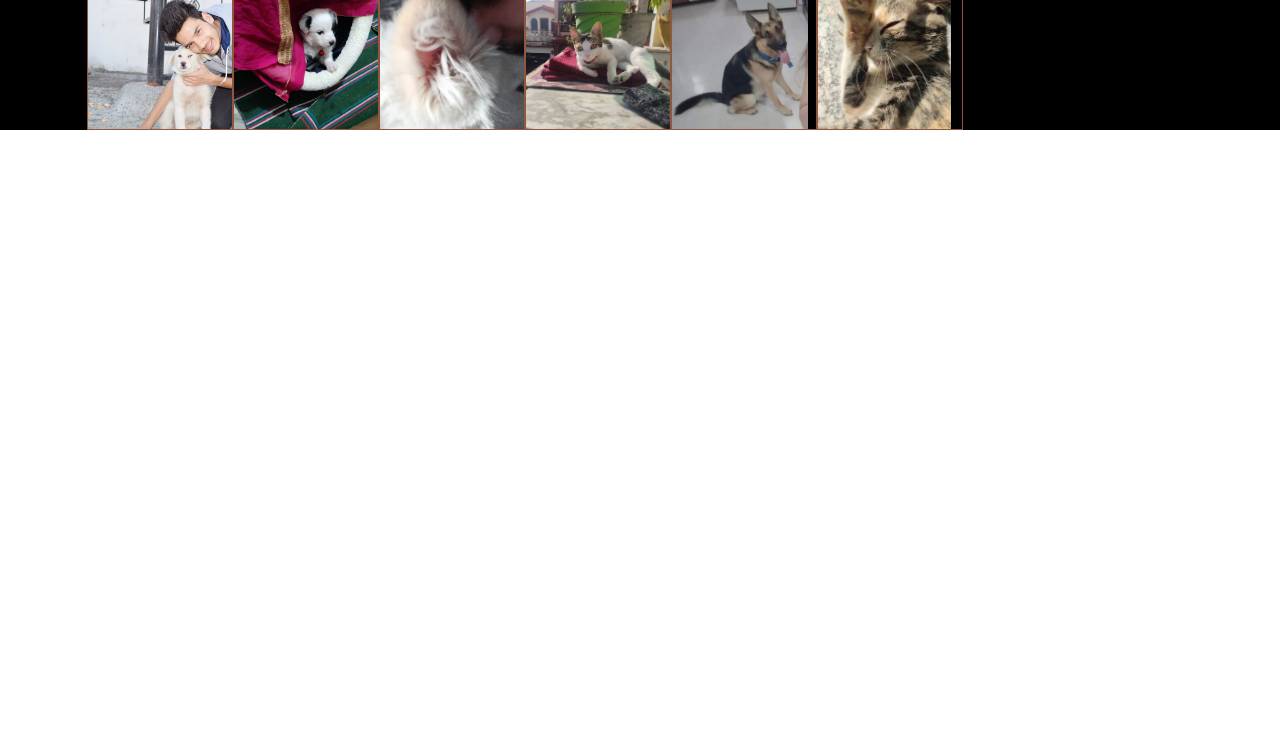
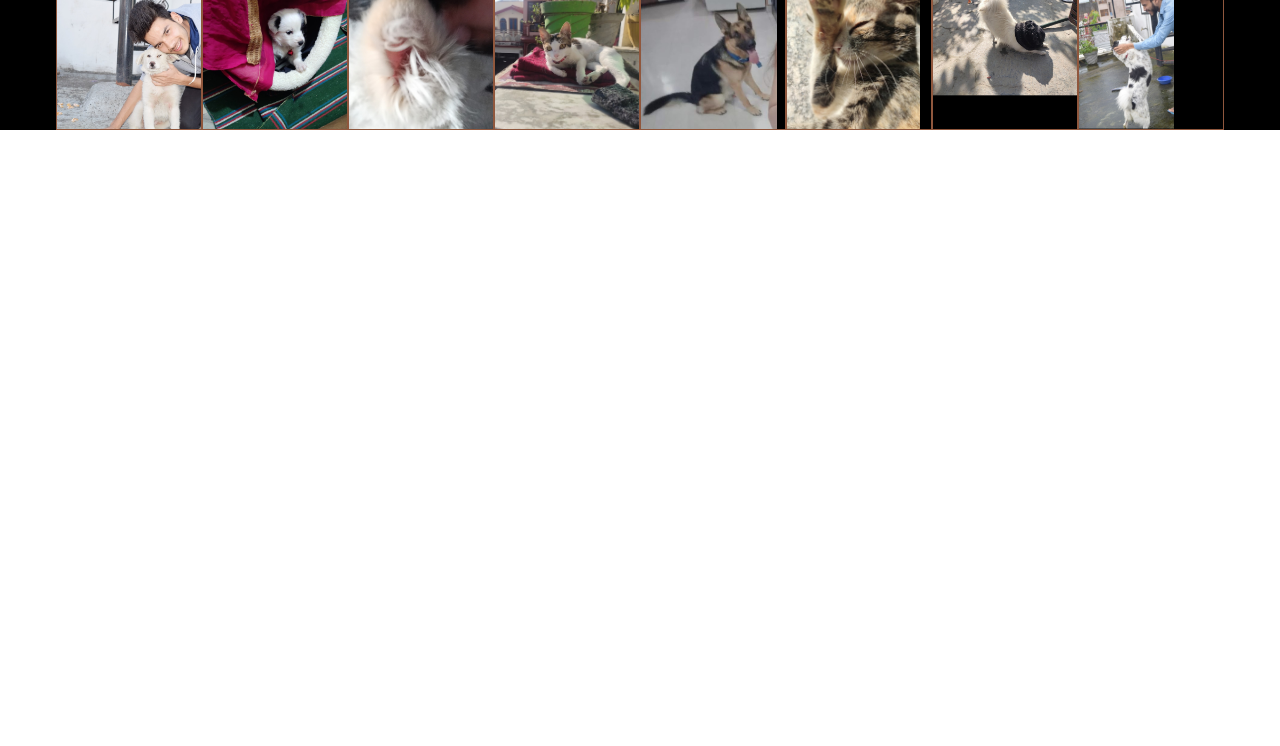
Before and after one commit to SurajBhandari5110/Album5, a plain HTML site: page index.html in a window 1280 px wide. Shown: the part 54-800 px from the top of the page. Drawn offline with Linux system fonts and the light colour scheme; a web font is replaced by a local one.

Commit message:
Update index.css

```diff
--- a/index.css
+++ b/index.css
@@ -150,6 +150,26 @@ a{
     height: 9em;
 
 }
+.b7{
+    border: 1px solid rgb(143, 87, 61);
+    background-image: url("pic7.jpg");
+    background-size: contain;
+    background-repeat: no-repeat;
+    width: 9em;
+
+    height: 9em;
+
+}
+.b8{
+    border: 1px solid rgb(143, 87, 61);
+    background-image: url("pic8.jpg");
+    background-size: contain;
+    background-repeat: no-repeat;
+    width: 9em;
+
+    height: 9em;
+
+}
 
 p{
     font-family: 'Yanone Kaffeesatz', sans-serif;
```
